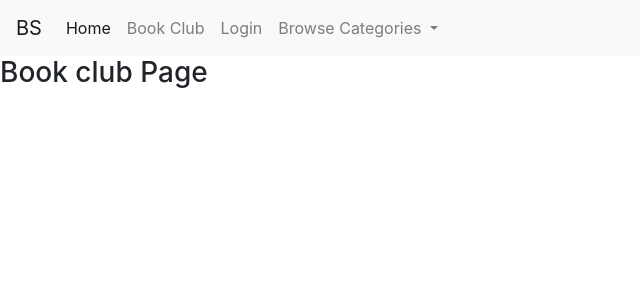
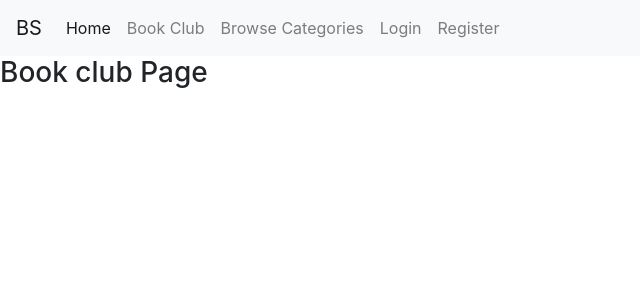
Before and after one commit to Pysched/Book-Shelf, a Flask app: page /book_club in a window 1280 px wide. Shown: the top 300 px of the page, without its empty margins (0-640 px from the left). Run offline with Flask 2, Linux system fonts and the light colour scheme; some libraries are stand-ins or nearby versions.

Commit message:
updated nav.html with links to views in app.py

```diff
--- a/templates/sections/nav.html
+++ b/templates/sections/nav.html
@@ -7,23 +7,19 @@
   <div class="collapse navbar-collapse" id="navbarNavDropdown">
     <ul class="navbar-nav">
       <li class="nav-item active">
-        <a class="nav-link" href="#">Home <span class="sr-only">(current)</span></a>
+        <a class="nav-link" href="{{ url_for('main') }}">Home <span class="sr-only">(current)</span></a>
       </li>
       <li class="nav-item">
-        <a class="nav-link" href="#">Book Club</a>
+        <a class="nav-link" href="{{ url_for('book_club') }}">Book Club</a>
       </li>
       <li class="nav-item">
-        <a class="nav-link" href="#">Login</a>
+        <a class="nav-link" href="{{ url_for('browse') }}">Browse Categories</a>
       </li>
-      <li class="nav-item dropdown">
-        <a class="nav-link dropdown-toggle" href="#" id="navbarDropdownMenuLink" data-toggle="dropdown" aria-haspopup="true" aria-expanded="false">
-          Browse Categories
-        </a>
-        <div class="dropdown-menu" aria-labelledby="navbarDropdownMenuLink">
-          <a class="dropdown-item" href="#">New Releases</a>
-          <a class="dropdown-item" href="#">Top Rated Books</a>
-          <a class="dropdown-item" href="#">Must Read Books</a>
-        </div>
+      <li class="nav-item">
+        <a class="nav-link" href="{{ url_for('login') }}">Login</a>
+      </li>
+      <li class="nav-item">
+        <a class="nav-link" href="{{ url_for('register') }}">Register</a>
       </li>
     </ul>
   </div>
```
